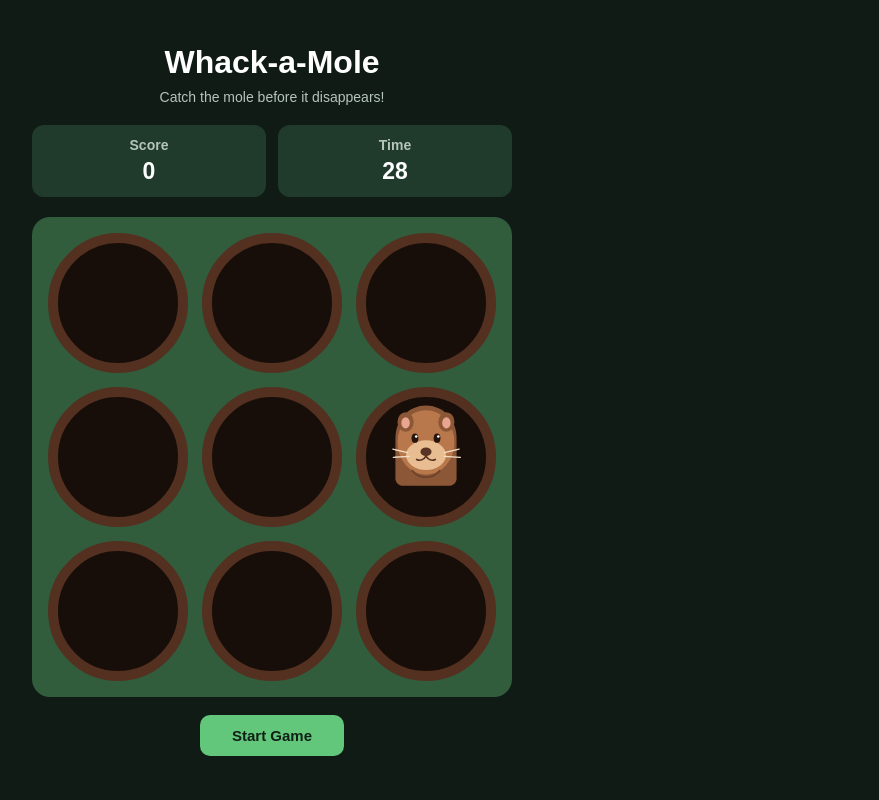
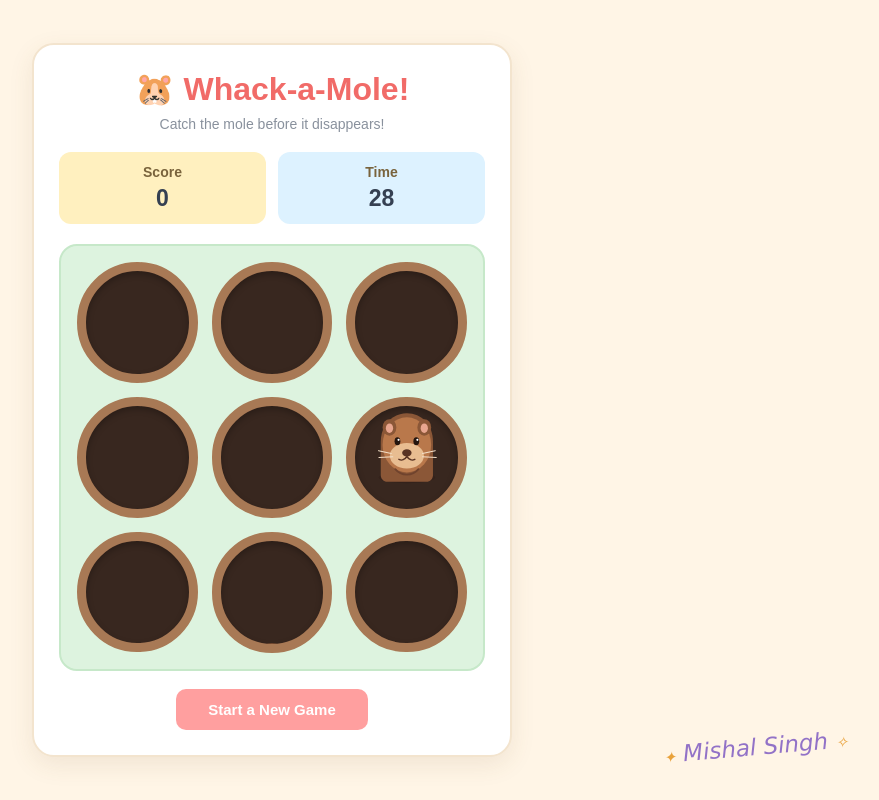
Before and after one commit to Mishal-singh-dev-teen/Whack-a-Mole_Game, a plain HTML site: page index.html in a window 1280 px wide. Both pictures are taken after a click on the button "Start Game". Shown: the whole page, without its empty margins (368-1247 px from the left). Drawn offline with Linux system fonts and the light colour scheme.

Commit message:
Personalize Whack-a-Mole game design

```diff
--- a/index.html
+++ b/index.html
@@ -1,18 +1,19 @@
-
 <!DOCTYPE html>
 <html lang="en">
+
 <head>
     <meta charset="UTF-8">
     <meta name="viewport" content="width=device-width, initial-scale=1.0">
     <title>Whack-a-Mole Game</title>
     <link rel="stylesheet" href="style.css">
 </head>
+
 <body>
 
     <main class="game-container">
 
         <header class="game-header">
-            <h1>Whack-a-Mole</h1>
+            <h1>🐹 Whack-a-Mole!</h1>
             <p>Catch the mole before it disappears!</p>
         </header>
 
@@ -70,9 +71,16 @@
 
         <button id="start-btn">Start Game</button>
 
+
     </main>
+    <div class="signature">
+        <span>✦</span>
+        Mishal Singh
+        <span>✧</span>
+    </div>
 
     <script src="script.js"></script>
 
 </body>
+
 </html>
--- a/script.js
+++ b/script.js
@@ -2,39 +2,40 @@ let gameStatus = false;
 let timeLeft = 30;
 let moleTimeout;
 let timerInterval;
-let removeClassTimeout;
 let score = 0;
+let hideTimeout = [];
 
 const startBtn = document.getElementById('start-btn');
 const moles = document.querySelectorAll('.mole');
 const scoreDisplay = document.getElementById('score');
 const timerDisplay = document.getElementById('timer');
-const time_cont = document.querySelector('.time');
-const timerHead = document.getElementById('timer-head');
+const timeCont = document.querySelector('.time');
+
+const defaultTimeBg = timeCont.style.background;
+const defaultTimeColor = timeCont.style.color;
+const defaultTimerColor = timerDisplay.style.color;
 
 const randInter = (maxSeconds = 3) => {
   const random = Math.floor(Math.random() * maxSeconds) + 1;
   return random * 1000;
 };
 
-let hideTimeout = [];
-
 const popMole = () => {
   if (!gameStatus) return;
-    let inActMole = [...moles].filter((mole) => {
-       return !mole.classList.contains('active');
-    });
 
-    // Make sure we pick randomly from the INACTIVE moles only
-    let rand = Math.floor(Math.random() * inActMole.length);
-    let mole = inActMole[rand];
+  const inActMole = [...moles].filter((mole) => !mole.classList.contains('active'));
+  if (inActMole.length > 0) {
+    const rand = Math.floor(Math.random() * inActMole.length);
+    const mole = inActMole[rand];
+
     mole.classList.add('active');
 
-    removeClassTimeout = setTimeout(() => {
+    const removeClassTimeout = setTimeout(() => {
       mole.classList.remove('active');
     }, randInter(2));
 
     hideTimeout.push(removeClassTimeout);
+  }
 
   moleTimeout = setTimeout(popMole, randInter(3));
 };
@@ -43,18 +44,16 @@ const endGame = () => {
   gameStatus = false;
   clearInterval(timerInterval);
   clearTimeout(moleTimeout);
-    moles.forEach((mole) => mole.classList.remove('active')); // Hide any active moles
+
+  hideTimeout.forEach((timeout) => clearTimeout(timeout));
+  hideTimeout = [];
+
+  moles.forEach((mole) => mole.classList.remove('active'));
 
   startBtn.disabled = false;
-
-    // Apply the red theme styling when time ends
-    time_cont.style.background = '#4a1212';
-    timerHead.style.color = '#7e2d2d';
+  timeCont.style.background = '#4a1212';
+  timeCont.style.color = '#7e2d2d';
   timerDisplay.style.color = '#ff9999';
-
-    hideTimeout.forEach((timeout) => {
-        clearTimeout(timeout);
-    });
 };
 
 const timerStart = () => {
@@ -75,14 +74,15 @@ startBtn.addEventListener('click', () => {
   gameStatus = true;
   timeLeft = 30;
   score = 0;
+
+  timeCont.style.background = defaultTimeBg;
+  timeCont.style.color = defaultTimeColor;
+  timerDisplay.style.color = defaultTimerColor;
+
   scoreDisplay.innerText = score;
   timerDisplay.innerText = timeLeft;
   startBtn.disabled = true;
-
-    // Reset the time box styling back to normal when a new game starts
-    time_cont.style.background = '';
-    timerHead.style.color = '';
-    timerDisplay.style.color = '';
+  startBtn.innerText = 'Start a New Game';
 
   popMole();
   timerStart();
--- a/style.css
+++ b/style.css
@@ -1,3 +1,5 @@
+
+/* Basic reset */
 * {
     margin: 0;
     padding: 0;
@@ -6,8 +8,8 @@
 
 body {
     min-height: 100vh;
-    background: #101b16;
-    color: white;
+    background: #FFF5E6;
+    color: #354052;
     font-family: Arial, sans-serif;
 
     display: flex;
@@ -15,6 +17,7 @@ body {
     align-items: center;
 
     padding: 15px;
+    position: relative;
 }
 
 /* Main container */
@@ -22,16 +25,24 @@ body {
     width: 100%;
     max-width: 480px;
     text-align: center;
+
+    background: #FFFFFF;
+    padding: 25px;
+    border-radius: 22px;
+    border: 2px solid #F3E4CE;
+
+    box-shadow: 0 8px 25px rgba(120, 85, 45, 0.10);
 }
 
 /* Header */
 .game-header h1 {
     font-size: 32px;
     margin-bottom: 8px;
+    color: #F16B68;
 }
 
 .game-header p {
-    color: #b5c5ba;
+    color: #89919D;
     font-size: 14px;
 }
 
@@ -45,25 +56,30 @@ body {
 
 .score {
     flex: 1;
-    background: #203b2c;
+    background: #FFF0BF;
     padding: 12px;
     border-radius: 12px;
 }
 
+.game-info .time {
+    background: #DDF2FF;
+}
+
 .score h3 {
     font-size: 14px;
-    color: #b5c5ba;
+    color: #79633C;
     margin-bottom: 5px;
 }
 
 .score p {
     font-size: 23px;
     font-weight: bold;
+    color: #354052;
 }
 
 /* Timer red state */
 #timer.time-up {
-    color: #ff4d4d;
+    color: #F04444;
 }
 
 /* Game board */
@@ -72,9 +88,10 @@ body {
     grid-template-columns: repeat(3, 1fr);
     gap: 14px;
 
-    background: #315d3d;
+    background: #DDF3DF;
     padding: 16px;
     border-radius: 18px;
+    border: 2px solid #C6E8C9;
 }
 
 /* Holes */
@@ -83,11 +100,13 @@ body {
     width: 100%;
     aspect-ratio: 1;
 
-    background: #180e09;
-    border: 10px solid #53301f;
+    background: #38271F;
+    border: 9px solid #A87955;
 
     border-radius: 50%;
     overflow: hidden;
+
+    box-shadow: inset 0 3px 6px rgba(0, 0, 0, 0.25);
 }
 
 /* Mole */
@@ -121,23 +140,54 @@ body {
     border: none;
     border-radius: 10px;
 
-    background: #63c77b;
-    color: #102016;
+    background: #FF7777;
+    color: white;
 
     font-size: 15px;
     font-weight: bold;
 
     cursor: pointer;
+    transition: background 0.2s, transform 0.2s;
 }
 
 #start-btn:hover {
-    background: #4eae67;
+    background: #F15F65;
+    transform: translateY(-2px);
+}
+
+#start-btn:disabled {
+    cursor: not-allowed;
+    opacity: 0.7;
+    transform: none;
+}
+
+/* Personal signature */
+.signature {
+    position: absolute;
+    bottom: 5%;
+    right: 5%;
+    margin-top: 18px;
+    text-align: right;
+
+    font-family: "Brush Script MT", cursive;
+    font-size: 23px;
+    font-style: italic;
+
+    color: #9272C7;
+    transform: rotate(-5deg);
+}
+
+.signature span {
+    color: #E9A23B;
+    font-family: Arial, sans-serif;
+    font-size: 15px;
 }
 
 /* Tablet */
 @media (max-width: 500px) {
     .game-container {
         max-width: 400px;
+        padding: 20px;
     }
 
     .game-header h1 {
@@ -154,6 +204,10 @@ body {
 @media (max-width: 350px) {
     body {
         padding: 8px;
+    }
+
+    .game-container {
+        padding: 14px;
     }
 
     .game-header h1 {
@@ -178,6 +232,7 @@ body {
 @media (max-height: 650px) {
     .game-container {
         max-width: 400px;
+        padding: 16px;
     }
 
     .game-header h1 {
@@ -197,4 +252,8 @@ body {
         margin-top: 12px;
         padding: 10px 28px;
     }
+
+    .signature {
+        margin-top: 10px;
+    }
 }
```
Lines whose indentation alone changed are shown as unchanged.
